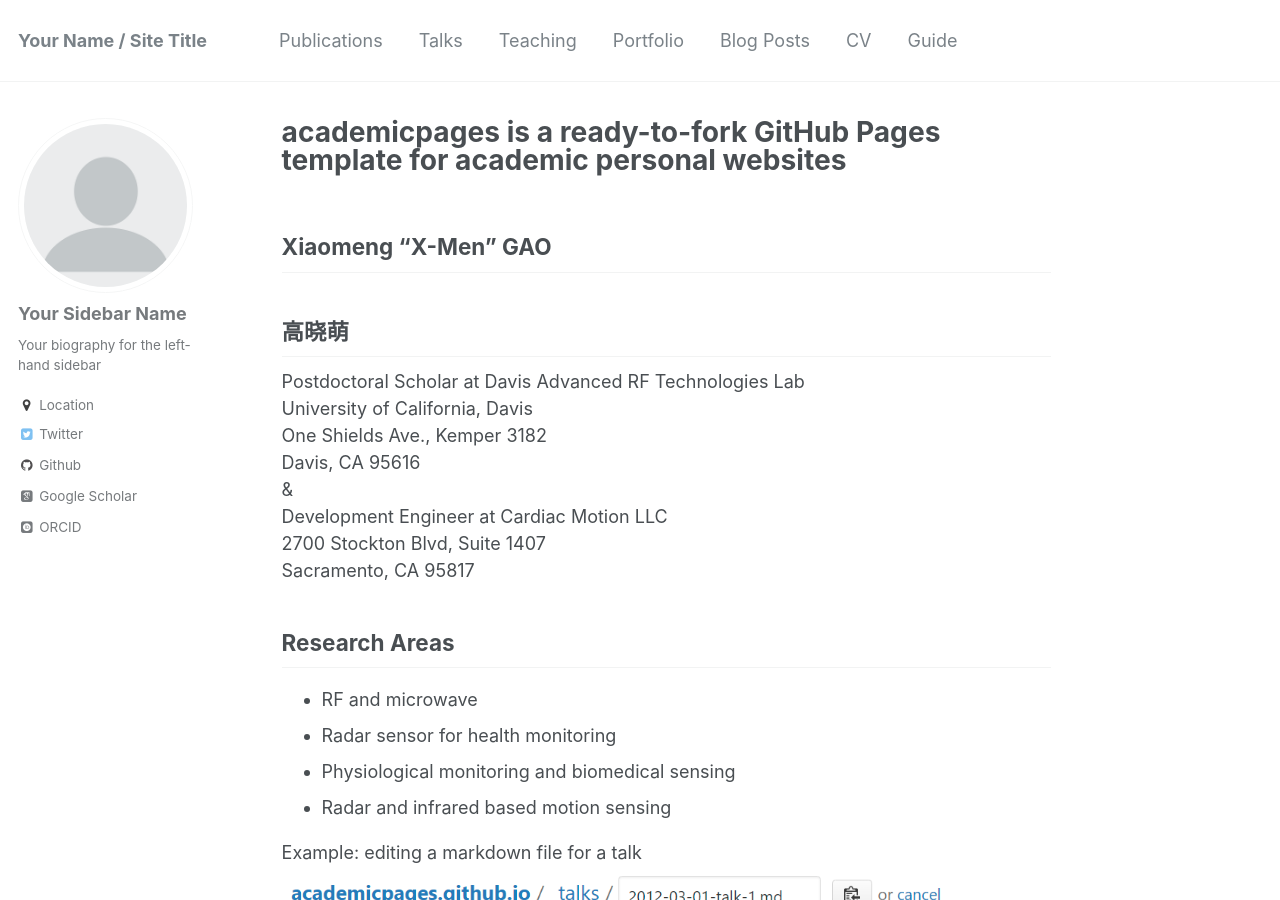
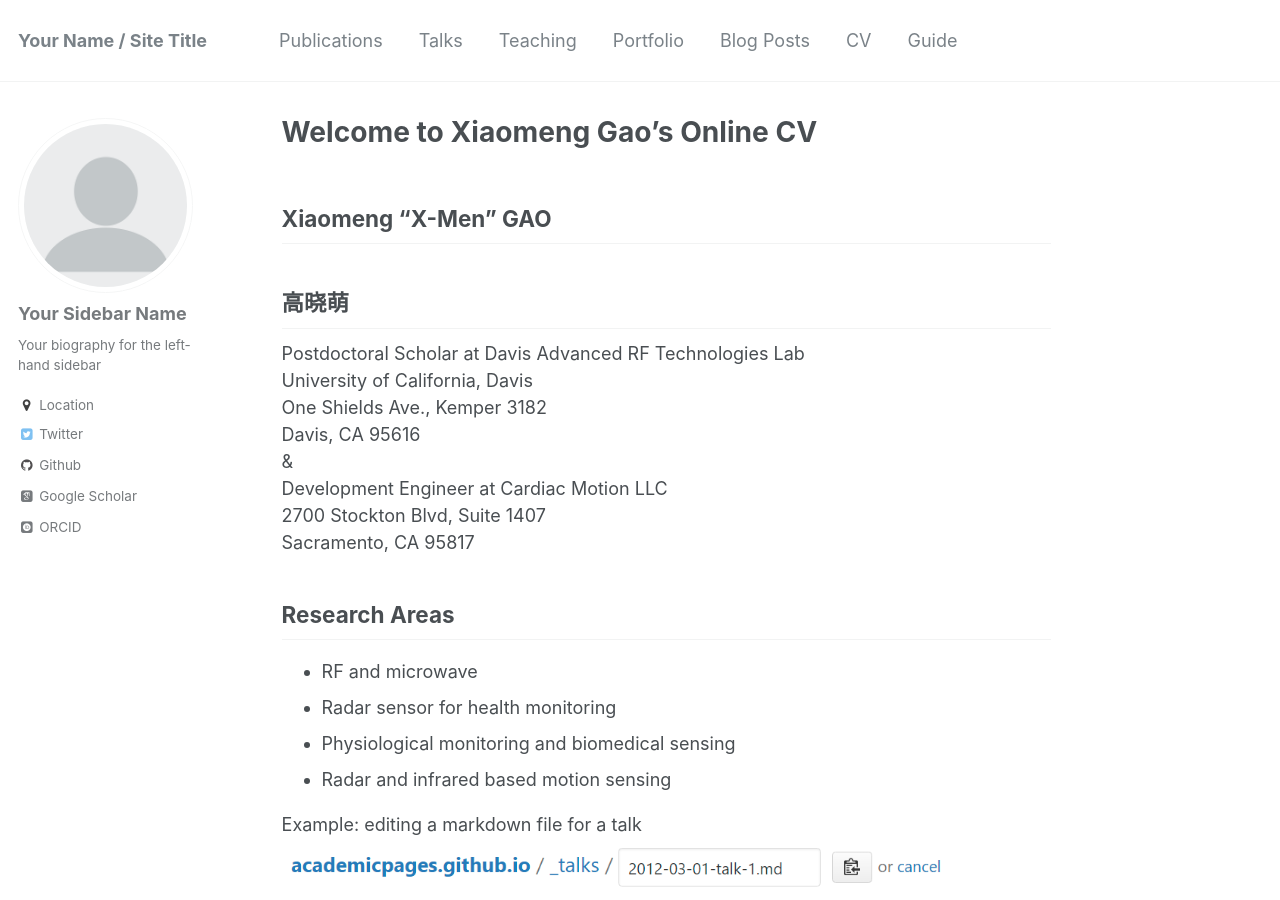
Before and after one commit to x-mengao/x-mengao.github.io, a Jekyll site: the page built from _pages/about.md, in a window 1280 px wide and 900 px high. Built offline with Jekyll 4.4.1, drawn with Linux system fonts in a browser that asks for light colours; some web fonts are replaced.

Commit message:
Update about.md

```diff
--- a/_pages/about.md
+++ b/_pages/about.md
@@ -1,6 +1,6 @@
 ---
 permalink: /
-title: "academicpages is a ready-to-fork GitHub Pages template for academic personal websites"
+title: "Welcome to Xiaomeng Gao's Online CV"
 excerpt: "About me"
 author_profile: true
 redirect_from:
@@ -9,7 +9,7 @@ redirect_from:
 ---
 
 ## **Xiaomeng "X-Men" GAO**<br/>
-## **高晓萌**<br/>
+## **高晓萌**
 
 Postdoctoral Scholar at Davis Advanced RF Technologies Lab <br/>
 University of California, Davis <br/>
```
